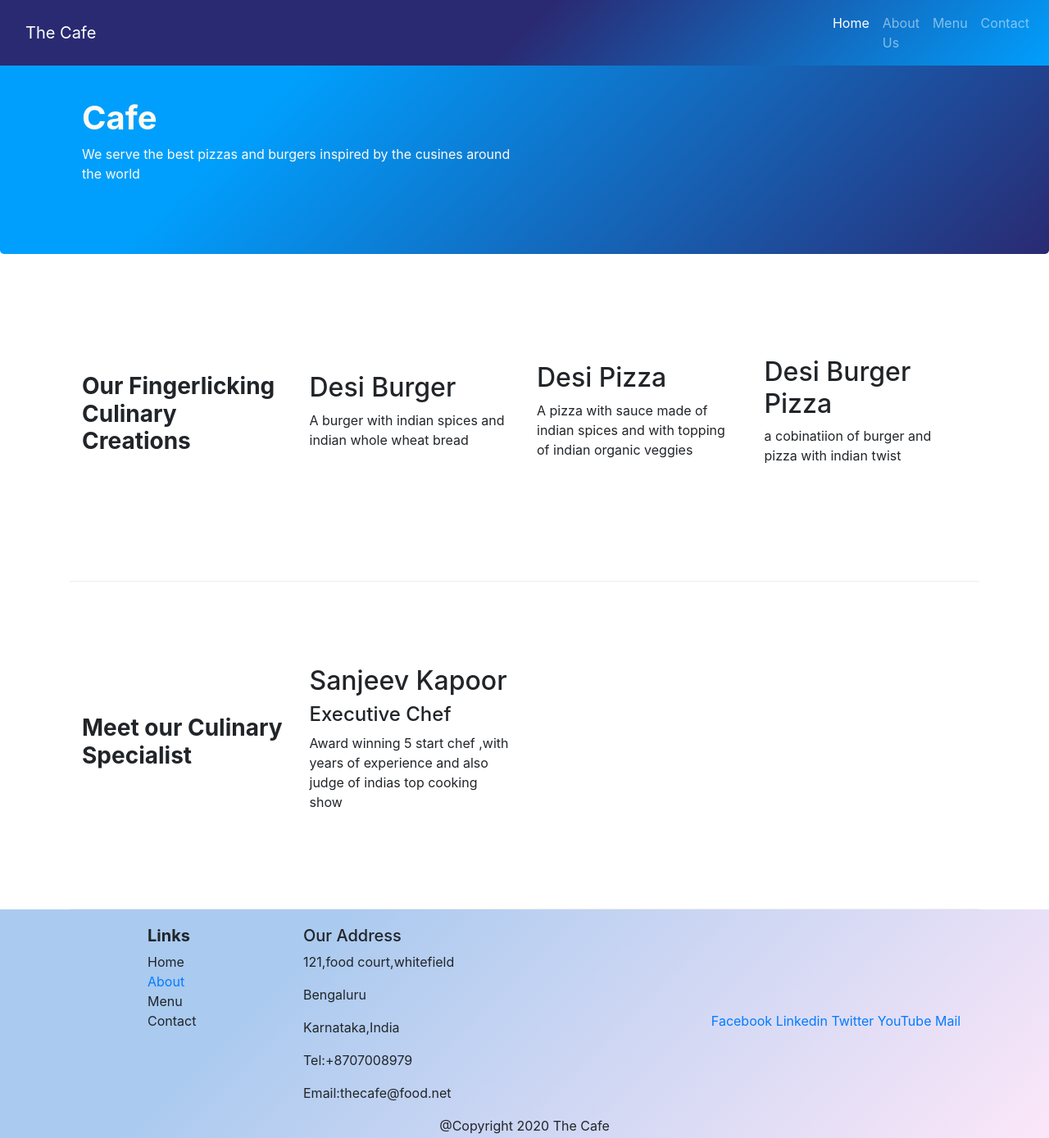
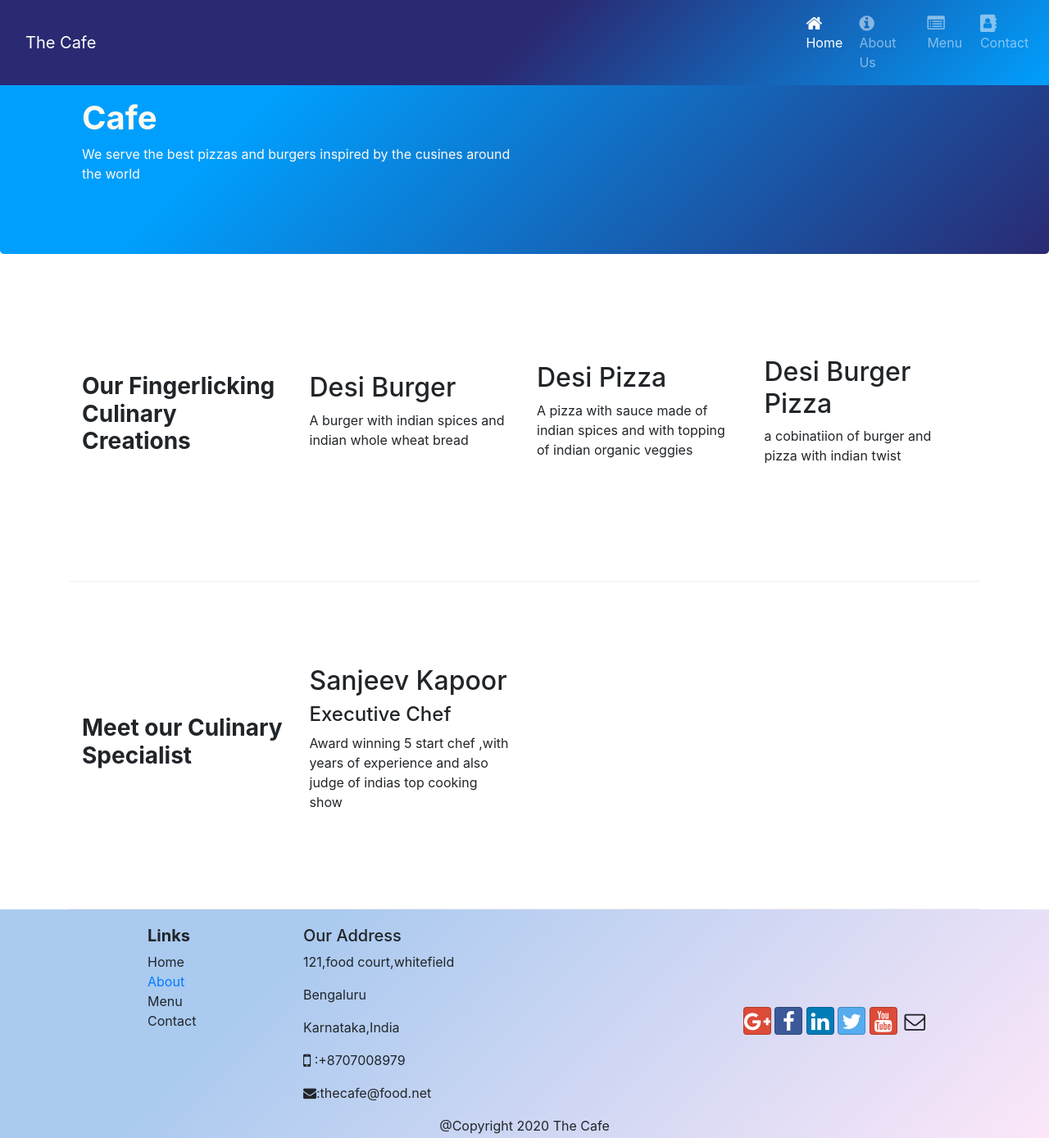
Before and after one commit to deepak80199/restaurant, a website: page index.html in a window 1280 px wide. Shown: the top 1389 px of the page at 82% size. Drawn offline with nearby package versions, Linux system fonts and the light colour scheme.

Commit message:
icons and social media buttons added

```diff
--- a/index.html
+++ b/index.html
@@ -9,6 +9,8 @@
 	 <!-- Bootstrap CSS -->
 	 <link rel="stylesheet" href="node_modules/bootstrap/dist/css/bootstrap.min.css">
 	<link rel="stylesheet" href="css/style.css">
+	<link rel="stylesheet" href="node_modules/font-awesome/css/font-awesome.min.css">
+    <link rel="stylesheet" href="node_modules/bootstrap-social/bootstrap-social.css">
 </HEAD>
 <BODY>
 
@@ -48,10 +50,10 @@
 
 			<div class="collapse navbar-collapse" id="navbar">
 				<ul class="navbar-nav mr-auto">
-					<li class="nav-items active"><a  class="nav-link" href="#">Home</a></li>
-					<li class="nav-items"><a  class="nav-link" href="aboutus.html">About Us</a></li>
-					<li class="nav-items"><a  class="nav-link" href="#">Menu</a></li>
-					<li class="nav-items"><a  class="nav-link" href="#">Contact</a></li>
+					<li class="nav-items active"><a  class="nav-link" href="#"><span class="fa fa-home fa-lg"></span> Home</a></li>
+					<li class="nav-items"><a  class="nav-link" href="aboutus.html"><span class="fa fa-info-circle fa-lg"></span> About Us</a></li>
+					<li class="nav-items"><a  class="nav-link" href="#"><span class="fa fa-list-alt fa-lg"></span> Menu</a></li>
+					<li class="nav-items"><a  class="nav-link" href="#"><span class="fa fa-address-book fa-lg"></span> Contact</a></li>
 				</ul>
 			</div>
 
@@ -127,17 +129,18 @@
 						<p>121,food court,whitefield</p>
 						<p>Bengaluru</p>
 						<p>Karnataka,India</p>
-						<p>Tel:+8707008979</p>
-						<p>Email:thecafe@food.net</p>
+						<p><i class="fa fa-mobile fa-lg"></i> :+8707008979</p>
+						<p><i class="fa fa-envelope"></i>:thecafe@food.net</p>
 					</div>
 
 					<div class="col-12 col-sm-4 align-self-center">
 						<div class="text-center">
-							<a href="#">Facebook</a>
-							<a href="#">Linkedin</a>
-							<a href="#">Twitter</a>
-							<a href="#">YouTube</a>
-							<a href="#">Mail</a>
+							<a class="btn btn-social-icon btn-google" href="http://google.com/+"><i class="fa fa-google-plus"></i></a>
+							<a class="btn btn-social-icon btn-facebook" href="http://www.facebook.com/profile.php?id="><i class="fa fa-facebook"></i></a>
+							<a class="btn btn-social-icon btn-linkedin" href="http://www.linkedin.com/in/"><i class="fa fa-linkedin"></i></a>
+							<a class="btn btn-social-icon btn-twitter" href="http://twitter.com/"><i class="fa fa-twitter"></i></a>
+							<a class="btn btn-social-icon btn-google" href="http://youtube.com/"><i class="fa fa-youtube"></i></a>
+							<a class="btn btn-social-icon" href="mailto:"><i class="fa fa-envelope-o"></i></a>
 						</div>
 					</div>
 				</div>
@@ -158,3 +161,11 @@
 		<script src="node_modules/popper.js/dist/umd/popper.min.js"></script>
 		<script src="node_modules/bootstrap/dist/js/bootstrap.min.js"></script>
 </BODY>
+<!-- npm install font-awesome to install font awesome
+	fa icons can be added on i tag or span tag
+	 class= fa /fas where s=solid or r=regular ,fa-lg for large icons
+
+	npm install bootstrap-social --save
+	class=btn ,btn-social-icon and btn-respective_name must be added to add social buttons
+	with fa icons
+ 	 -->
--- a/package.json
+++ b/package.json
@@ -23,6 +23,8 @@
   },
   "dependencies": {
     "bootstrap": "^4.6.0",
+    "bootstrap-social": "^5.1.1",
+    "font-awesome": "^4.7.0",
     "jquery": "^3.6.0",
     "popper.js": "^1.16.1"
   }
```
Also changed, not shown: aboutus.html (+14 -11 lines), 1 other file.
